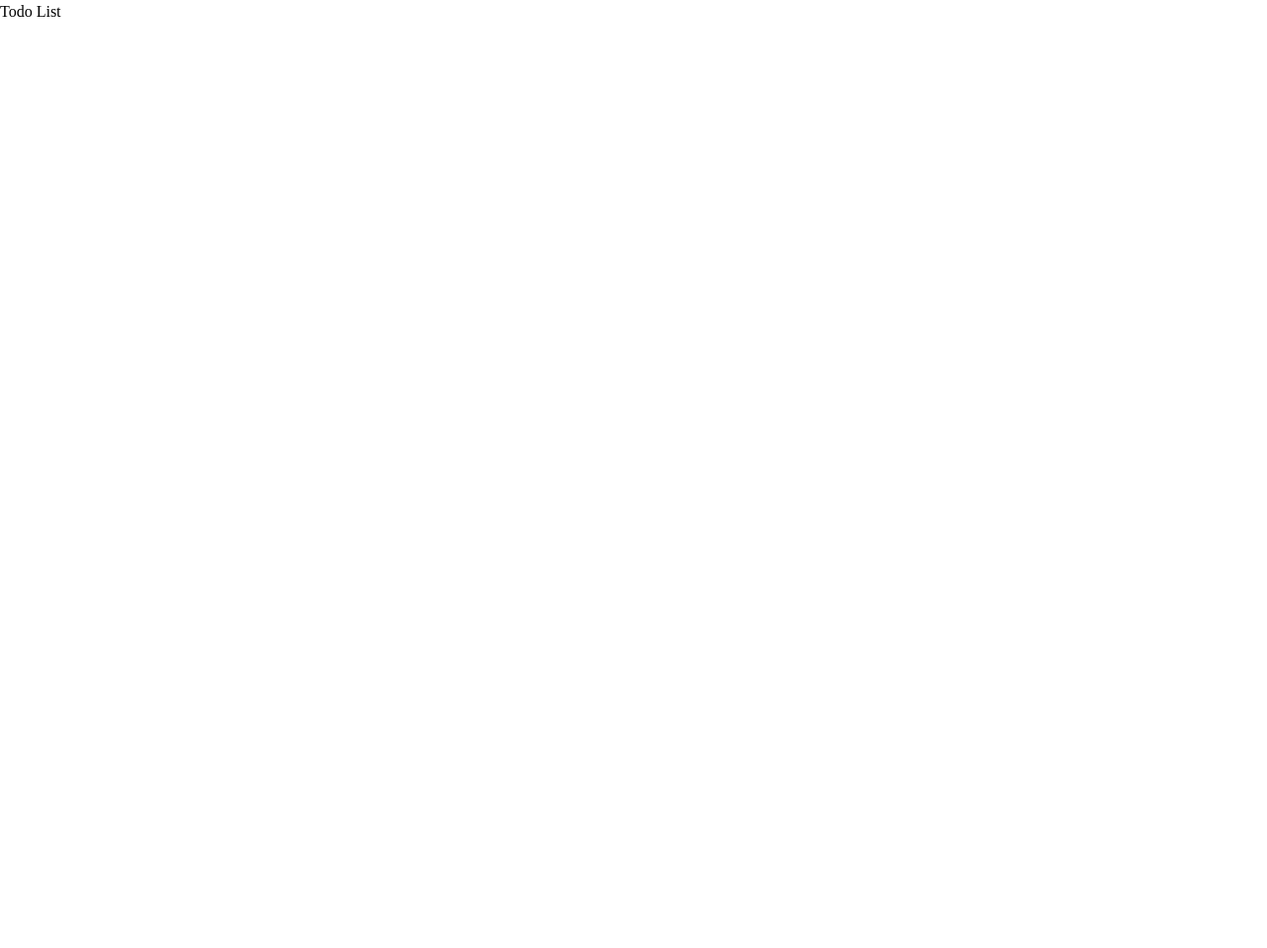
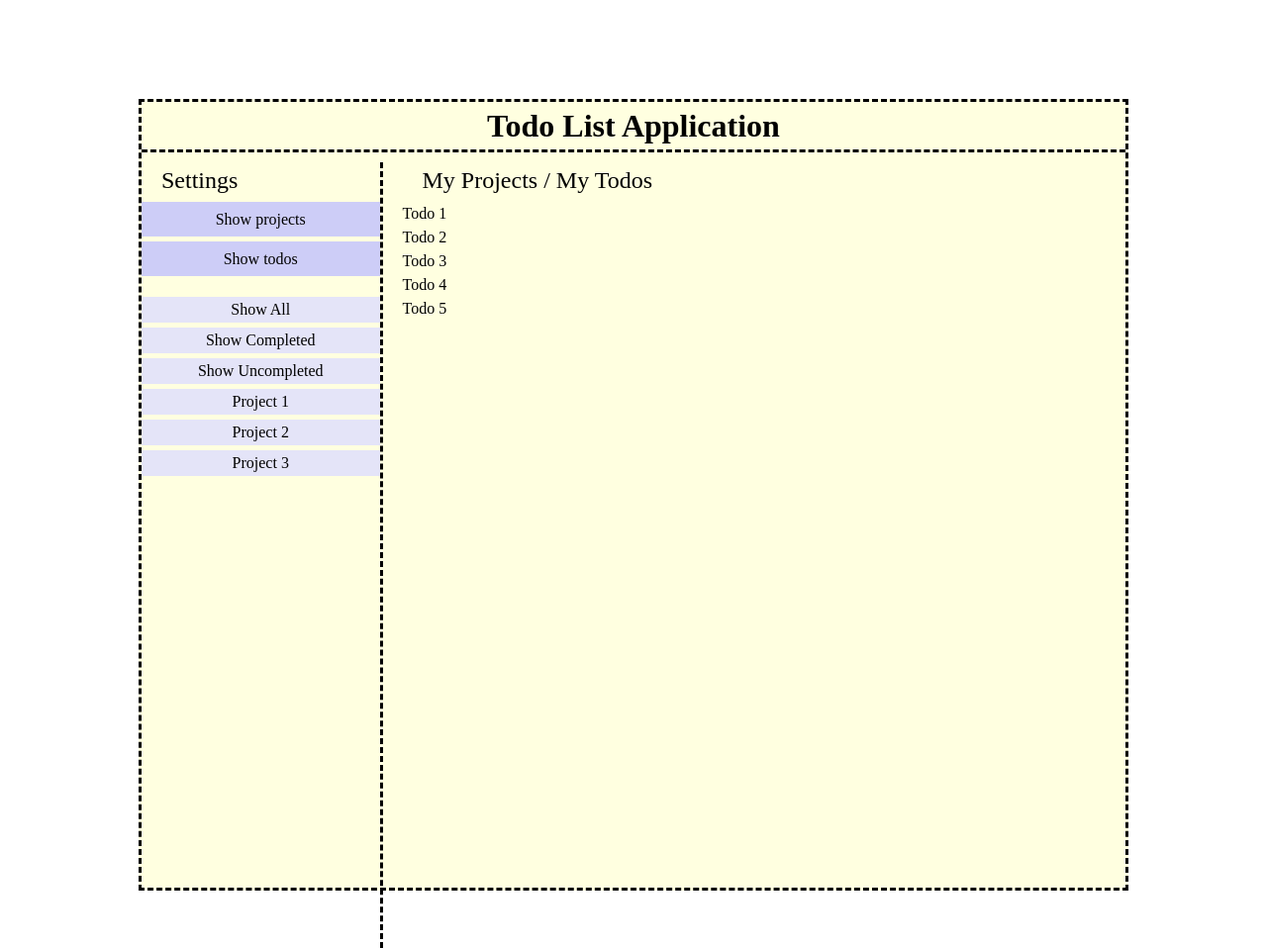
Before and after one commit to KevinLamza/odin-todo-list, a website built with webpack: page src/template.html in a window 1280 px wide. Shown: the whole page at 99% size. Before the commit the page ends 800 px from the top, so only its background shows below. Built offline with nearby package versions, Linux system fonts and the light colour scheme.

Commit message:
Add styling for html structure, add buttons

```diff
--- a/src/classTodo.js
+++ b/src/classTodo.js
@@ -30,7 +30,7 @@ class Todo {
             console.log("Couldn't load projects!");
             this.createProject("Default");
         }
-        this.cacheDOM();
+        this.render();
 
         // only for debugging purposes, can be removed
         this.logAllProjects();
@@ -258,14 +258,43 @@ class Todo {
 
     static cacheDOM() {
         const divFilterProjects = document.querySelector(".filterProjects");
+        const divFilterProjectsButtons = document.querySelector(".filterProjectsButtons");
         const divFilterCompleted = document.querySelector(".filterCompleted");
+        const divFilterCompletedButtons = document.querySelector(".filterCompletedButtons");
+        const divCreate = document.querySelector(".create");
         const divCreateButtons = document.querySelector(".createButtons");
+        const divTitleTodoList = document.querySelector(".titleTodoList");
         const divTodoList = document.querySelector(".todoList");
+        return {divFilterProjects,
+                divFilterProjectsButtons,
+                divFilterCompleted,
+                divFilterCompletedButtons,
+                divCreate,
+                divCreateButtons,
+                divTitleTodoList,
+                divTodoList}
     }
 
     static render() {
+        // const DOM = this.cacheDOM();
+        // this.drawFilterProjects(DOM);
+    }
 
+    static drawFilterProjects(DOM) {
+        // let list = document.createElement("li");
+        // let button = document.createElement("button");
+        // let textNode = document.createTextNode("Test");
+        // button.appendChild(textNode);
+        // button.setAttribute("bla", "bla2");
+        // list.appendChild(button);
+        // list.appendChild(button);
+        // list.appendChild(button);
+        // DOM.divFilterProjectsButtons.appendChild(list);
+
+        // loop through array for each button
     }
+
+
 
     constructor(title, description, dueDate, priority, projectID) {
         this.myTitle = title;
--- a/src/styles.css
+++ b/src/styles.css
@@ -51,3 +51,103 @@ p, h1, h2, h3, h4, h5, h6 {
 #root, #__next {
     isolation: isolate;
 }
+
+.wrapper {
+    margin-top: 100px;
+    margin-left: auto;
+    margin-right: auto;
+    width: 1000px;
+    height: 100vh;
+    background-color: lightyellow;
+    border-style: dashed;
+}
+
+.mainTitle {
+    font-size: 32px;
+    font-weight: 600;
+    text-align: center;
+    margin-bottom: 10px;
+    background-color: lightyellow;
+    border-bottom-style: dashed;
+}
+
+.mainContent {
+    display: grid;
+    grid-template-columns: 1fr 3fr;
+    grid-template-rows: 1fr;
+    column-gap: 20px;
+    height: 100%;
+}
+
+.leftColumn {
+    display: grid;
+    grid-template-rows: 40px 1fr;
+    height: 100%;
+    border-right-style: dashed;
+}
+
+.rightColumn {
+    display: grid;
+    grid-template-rows: 40px 1fr;
+}
+
+.settings {
+    display: grid;
+    grid-template-columns: 1fr;
+    grid-template-rows: 40px 40px 1fr;
+}
+
+.settings > button {
+    background-color: rgb(205, 205, 247);
+    border-style: none;
+    margin-bottom: 5px;
+}
+
+.settings > button:hover {
+    background-color: rgb(238, 203, 49);
+}
+
+.settingsTitle, .listsTitle {
+    font-size: 24px;
+    font-weight: 500;
+    padding-left: 20px;
+}
+
+.settingsButtons {
+    /* display: flex;
+    flex-direction: column;
+    gap: 5px; */
+    margin-top: 16px;
+}
+
+.firstFilter, .secondFilter {
+    display: flex;
+    flex-direction: column;
+    gap: 5px;
+    margin-bottom: 5px;
+}
+
+.firstFilter > button, .secondFilter > button {
+    background-color: rgb(228, 228, 248);
+    border-style: none;
+}
+
+.firstFilter > button:hover, .secondFilter > button:hover {
+    background-color: rgb(238, 203, 49);
+}
+
+.mainContent > .lists {
+
+}
+
+.lists > ul {
+    list-style: none;
+    margin: 0;
+    padding: 0;
+}
+
+ul > li {
+    list-style: none;
+    margin: 0;
+    padding: 0;
+}
--- a/src/template.html
+++ b/src/template.html
@@ -6,10 +6,52 @@
     <title>Document</title>
 </head>
 <body>
-    <div class="title">Todo List</div>
-    <div class="filterProjects"></div>
-    <div class="filterCompleted"></div>
+    <!-- <div class="titleMain">Todo List</div>
+    <div class="filterProjects">Filter by Project:</div>
+    <div class="filterProjectsButtons"></div>
+    <div class="filterCompleted">Filter by Completed:</div>
+    <div class="filterCompletedButtons"></div>
+    <div class="create">Create new:</div>
     <div class="createButtons"></div>
-    <div class="todoList"></div>
+    <div class="titleTodoList">Todos:</div>
+    <div class="todoList"></div> -->
+    <div class="wrapper">
+        <div class="mainTitle">Todo List Application</div>
+        <div class="mainContent">
+            <div class="leftColumn">
+                <div class="settingsTitle">Settings</div>
+                <div class="settings">
+                    <button>Show projects</button>
+                    <button>Show todos</button>
+                    <div class="settingsButtons">
+                        <div class="firstFilter">
+                            <button>Show All</button>
+                            <button>Show Completed</button>
+                            <button>Show Uncompleted</button>
+                        </div>
+                        <div class="secondFilter">
+                            <button>Project 1</button>
+                            <button>Project 2</button>
+                            <button>Project 3</button>
+                        </div>
+                    </div>
+                </div>
+            </div>
+            <div class="rightColumn">
+                <div class="listsTitle">My Projects / My Todos</div>
+                <div class="lists">
+                    <ul>
+                        <li>Todo 1</li>
+                        <li>Todo 2</li>
+                        <li>Todo 3</li>
+                        <li>Todo 4</li>
+                        <li>Todo 5</li>
+                    </ul>
+                </div>
+            </div>
+
+
+        </div>
+    </div>
 </body>
 </html>
```
